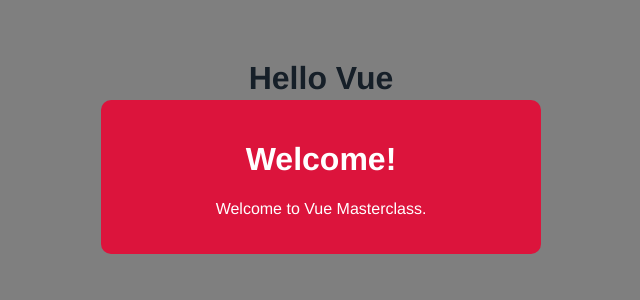
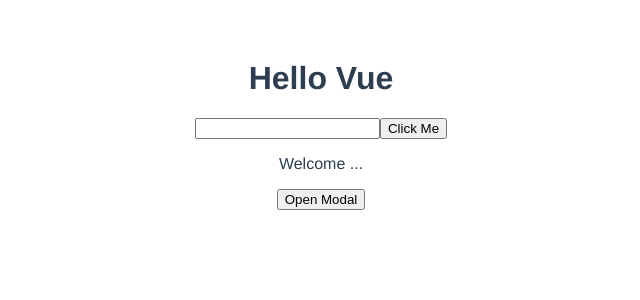
Before and after one commit to AlbertSigsbert/Vue-Modal-Project, a Vue app: page / in a window 1280 px wide. Shown: the top 300 px of the page, without its empty margins (319-959 px from the left). Built offline with nearby package versions, Linux system fonts and the light colour scheme.

Commit message:
Emitting Custom Events

```diff
--- a/src/App.vue
+++ b/src/App.vue
@@ -2,7 +2,11 @@
 <h1>{{ title }}</h1>
 <input type="text" ref="name">
 <button @click="handleClick">Click Me</button>
-<Modal :header="header" :text="text" theme="sale"/>
+<div v-if="showModal">
+  <Modal :header="header" :text="text" theme="sale" @close="toggleModal"/>
+</div>
+<p>Welcome ...</p>
+<button @click="toggleModal">Open Modal</button>
 </template>
 
 <script>
@@ -15,12 +19,16 @@
     return{
       title:"Hello Vue",
       header:"Welcome!",
-      text:"Welcome to Vue Masterclass."
+      text:"Welcome to Vue Masterclass.",
+      showModal:false
     }
   },
   methods:{
     handleClick(){
       this.$refs.name.focus()
+    },
+    toggleModal(){
+      this.showModal = !this.showModal
     }
   }
 }
--- a/src/components/Modal.vue
+++ b/src/components/Modal.vue
@@ -1,6 +1,6 @@
 <template>
-    <div class="backdrop">
-        <div class="modal" :class="{sale: theme === 'sale'}">
+    <div class="backdrop" @click="closeModal">
+        <div class="modal" :class="{ sale: theme === 'sale' }">
             <h1>{{ header }}</h1>
             <p>{{ text }}</p>
         </div>
@@ -8,9 +8,14 @@
 </template>
 
 <script>
- export default {
-    props:['header','text','theme']
- }
+export default {
+    props: ['header', 'text', 'theme'],
+    methods: {
+        closeModal() {
+            this.$emit('close')
+        }
+    }
+}
 </script>
 
 
@@ -31,7 +36,7 @@
     background: #fff;
 }
 
-.modal.sale{
+.modal.sale {
     background: crimson;
     color: white;
 }
```
